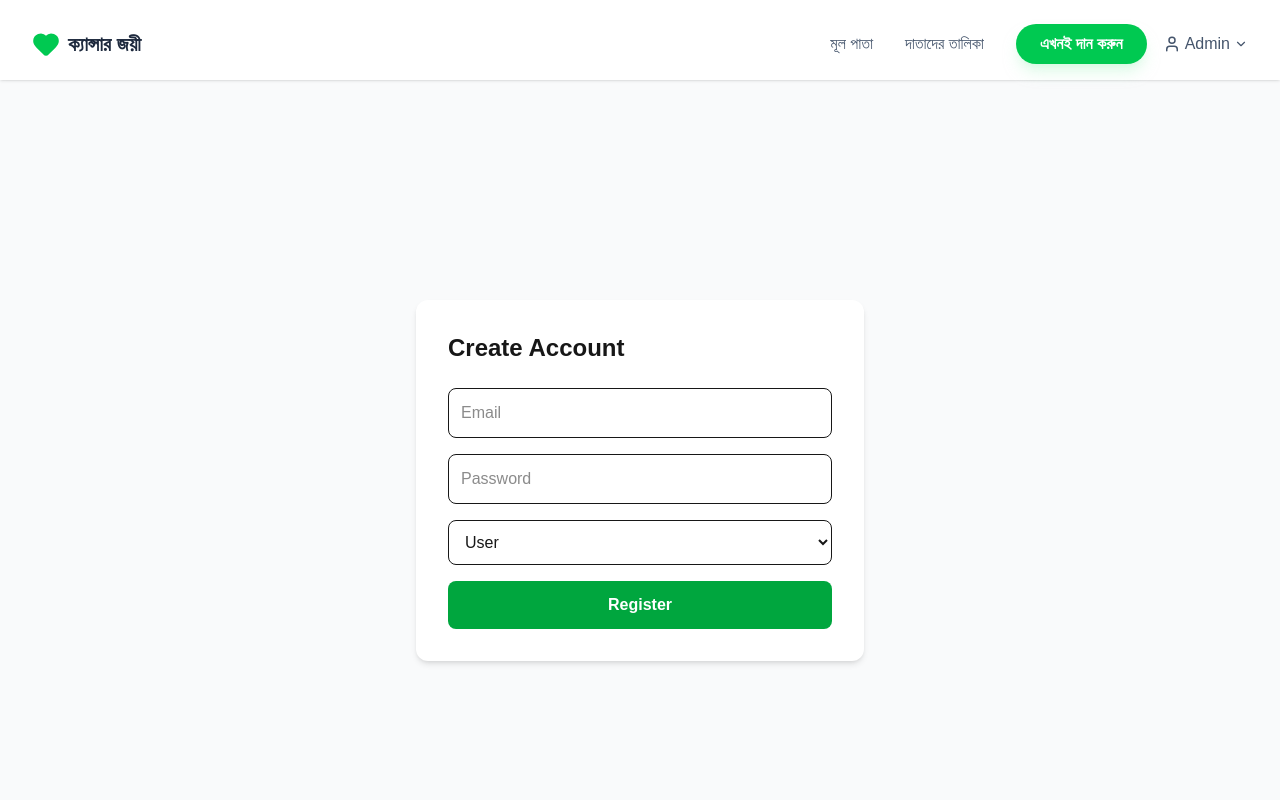
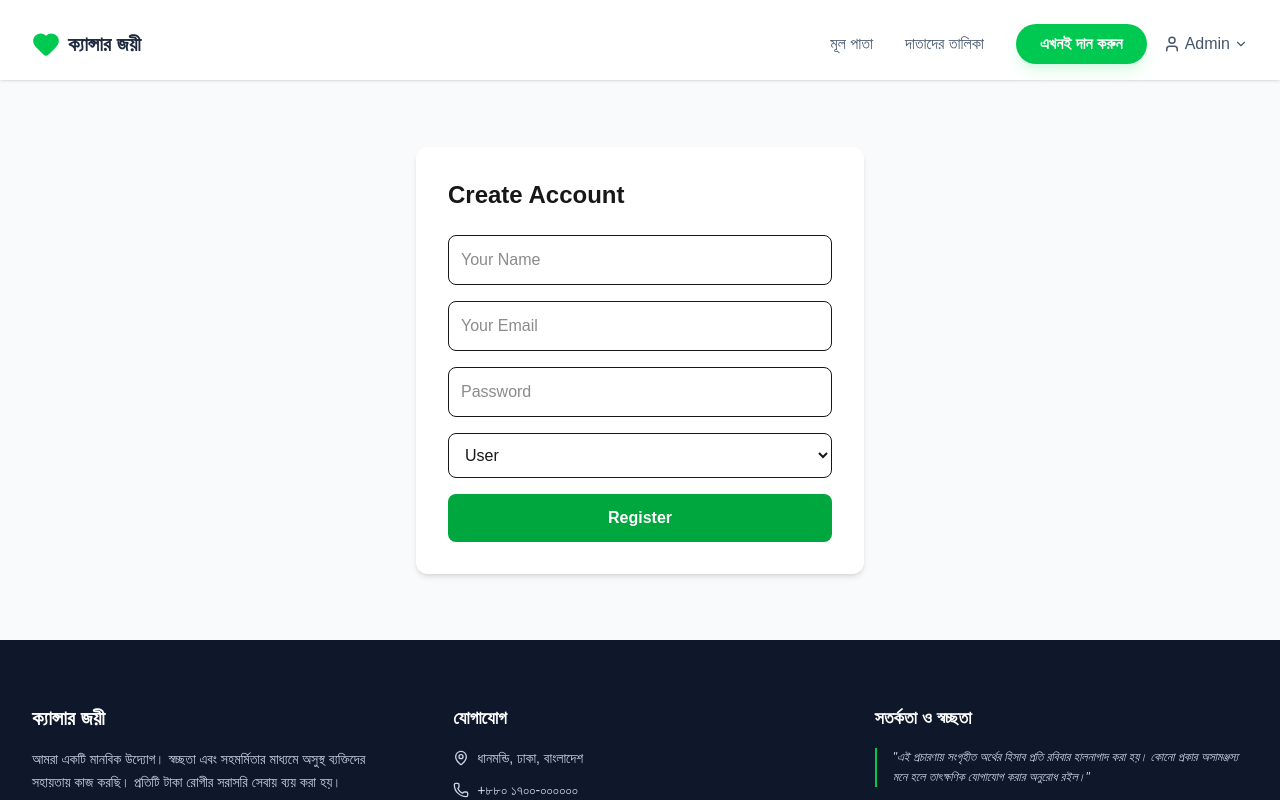
Before and after one commit to basir5101/fund-collection, a Next.js app: page /register in a window 1280 px wide. Shown: the top 800 px of the page. Built offline with nearby package versions, Linux system fonts and the light colour scheme; no server answers.

Commit message:
user name added in register page

```diff
--- a/src/app/register/page.jsx
+++ b/src/app/register/page.jsx
@@ -5,14 +5,21 @@ import { registerUser } from "@/actions/user";
 
 export default function RegisterPage() {
   return (
-    <div className="min-h-screen flex items-center justify-center bg-gray-50">
+    <div className="min-h-[70vh] flex items-center justify-center bg-gray-50">
       <div className="bg-white p-8 rounded-xl shadow-md w-full max-w-md">
         <h1 className="text-2xl font-bold mb-6">Create Account</h1>
         <form action={registerUser} className="space-y-4">
           <input
+            name="name"
+            type="name"
+            placeholder="Your Name"
+            required
+            className="w-full p-3 border rounded-lg"
+          />
+          <input
             name="email"
             type="email"
-            placeholder="Email"
+            placeholder="Your Email"
             required
             className="w-full p-3 border rounded-lg"
           />
```
